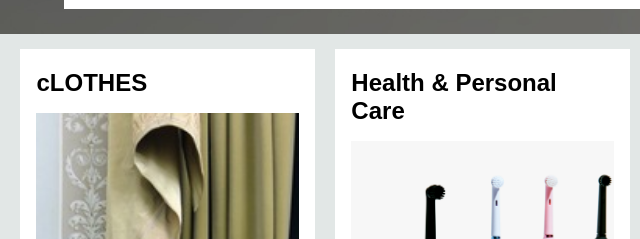
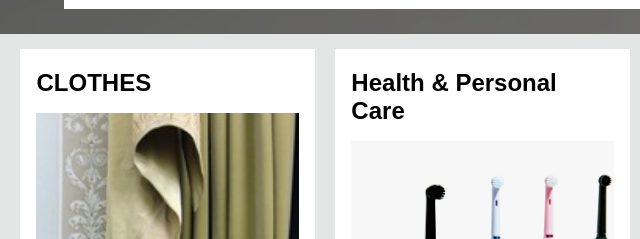
Before and after one commit to sainidivyansh2517/amazon_website-clone, a plain HTML site: page index.html in a window 1280 px wide. Shown: the part 466-705 px from the top of the page, 0-640 px from the left. Drawn offline with Linux system fonts and the light colour scheme.

Commit message:
Update index.html

```diff
--- a/index.html
+++ b/index.html
@@ -77,7 +77,7 @@
     <div class="shop-section">
         <div class="box">
             <div class="box-content">
-                <h2>cLOTHES</h2>
+                <h2>CLOTHES</h2>
                 <div class="box-img" style="background-image: url('./Clothes_img.jpg');"></div>
                 <p>See more</p>
             </div>
```
